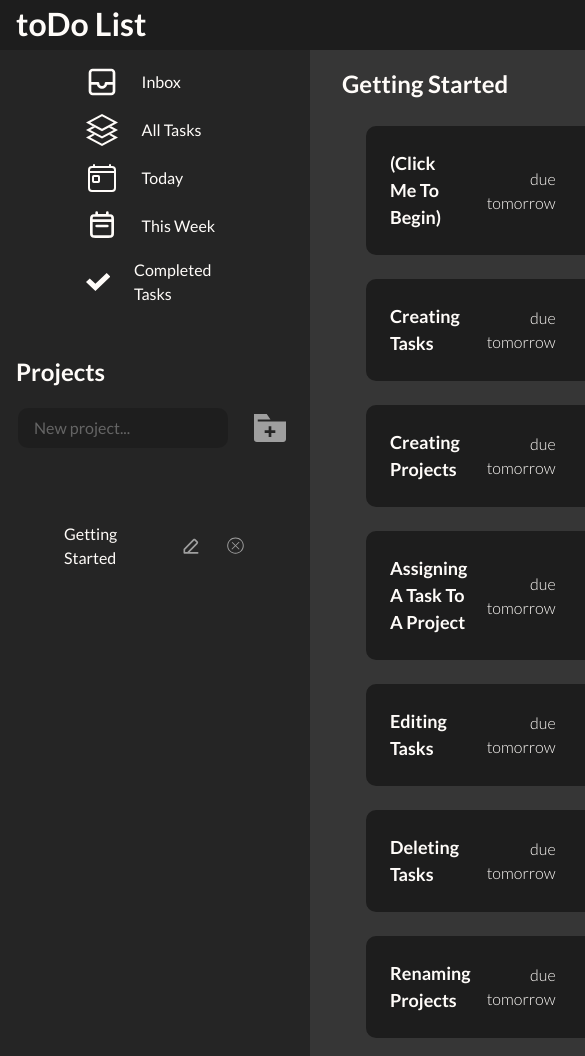
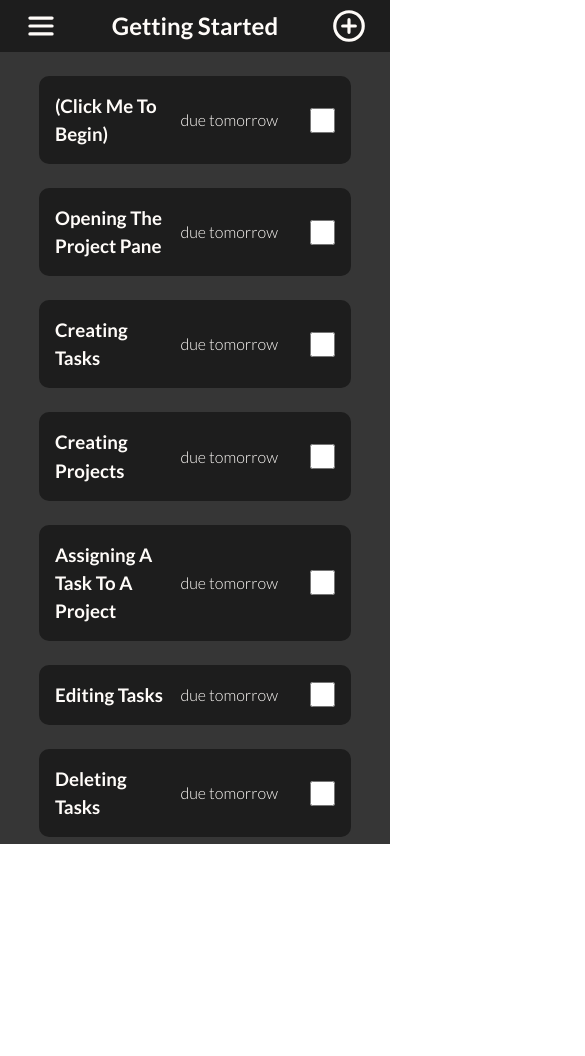
Before and after one commit to jlyon12/todo-app, a website built with webpack: page src/template.html in a window 390 px wide. Shown: the top 1056 px of the page, 585 px wide, since content can reach past the window. After the commit the page ends 844 px from the top, so only its background shows below. Built offline with nearby package versions, Linux system fonts and the light colour scheme.

Commit message:
style update
toggle sidebar, mobile responsive, grid settings

```diff
--- a/src/js/app/appController.js
+++ b/src/js/app/appController.js
@@ -230,6 +230,14 @@ const taskController = (() => {
 			'Getting Started'
 		);
 		createTask(
+			'Opening The Project Pane',
+			'Click on the hamburger icon in the left of the header to open the project pane. The project pane is used to filter tasks and modify projects.',
+			'Low',
+			format(add(new Date(), { hours: 24 }), 'yyyy-MM-dd'),
+			false,
+			'Getting Started'
+		);
+		createTask(
 			'Creating Tasks',
 			"Create a new task by clicking the (+) icon near the top right of the screen. Tasks will automatically be added to the 'Inbox' project. Use this project as a temporary place quickly add new tasks before assigning them to another project.",
 			'Low',
@@ -239,7 +247,7 @@ const taskController = (() => {
 		);
 		createTask(
 			'Creating Projects',
-			'Create a new project by using the form to the left and clicking the add project icon.',
+			'Create a new project by using project pane and entering a new project name in the text input.',
 			'Low',
 			format(add(new Date(), { hours: 24 }), 'yyyy-MM-dd'),
 			false,
--- a/src/js/app/cacheDom.js
+++ b/src/js/app/cacheDom.js
@@ -1,4 +1,8 @@
 const cacheDom = (() => {
+	const btnToggleSidebar = document.getElementById('btnToggleSidebar');
+	const projectSidebar = document.querySelector('.project-container');
+	const taskContainer = document.querySelector('.tasks-container');
+
 	// Task Elements
 	const taskCollectionTitle = document.getElementById('taskCollectionTitle');
 	const addTaskIcon = document.getElementById('addTaskIcon');
@@ -7,7 +11,7 @@ const cacheDom = (() => {
 	const btnsDeleteTasks = () => document.querySelectorAll('.btnDeleteTask');
 	const btnsMarkComplete = () => document.querySelectorAll('.btnMarkComplete');
 	const btnsEditTasks = () => document.querySelectorAll('.btnEditTask');
-
+	const getTaskWrappers = () => document.querySelectorAll('.task-wrapper');
 	// Task Filter Elements
 	const allTasksFilter = document.getElementById('allTaskFilter');
 	const inboxFilter = document.getElementById('inboxFilter');
@@ -42,6 +46,7 @@ const cacheDom = (() => {
 	const btnSubmitUpdatedTask = document.getElementById('btnSubmitUpdatedTask');
 	const btnReset = document.getElementById('#btnResetForm');
 	return {
+		taskContainer,
 		// Functions for updating nodeLists
 		btnsDeleteTasks,
 		btnsEditTasks,
@@ -49,6 +54,7 @@ const cacheDom = (() => {
 		linksProjects,
 		btnsDeleteProject,
 		btnsEditProject,
+		getTaskWrappers,
 		// Links for Project Filters
 		allTasksFilter,
 		inboxFilter,
@@ -56,6 +62,8 @@ const cacheDom = (() => {
 		weekFilter,
 		completedFilter,
 		// Project Form and Project Elements
+		btnToggleSidebar,
+		projectSidebar,
 		formProject,
 		listProjects,
 		listItemsProjects,
--- a/src/js/app/domManipulator.js
+++ b/src/js/app/domManipulator.js
@@ -18,6 +18,21 @@ const showTaskForm = () => {
 	const { formModule } = cacheDom;
 	formModule.classList.remove('hidden');
 };
+
+const toggleSidebar = () => {
+	const { projectSidebar, taskContainer } = cacheDom;
+	projectSidebar.classList.toggle('hidden');
+	const sidebarWidth = projectSidebar.clientWidth;
+
+	taskContainer.style.marginLeft = `${sidebarWidth}px`;
+};
+const hideSidebar = () => {
+	const { projectSidebar, taskContainer } = cacheDom;
+	projectSidebar.classList.add('hidden');
+
+	taskContainer.style.marginLeft = `0px`;
+};
+
 // Create DOM elements related to Projects
 const createProjectSelectOption = (project) => {
 	const { taskProjectSelect } = cacheDom;
@@ -341,6 +356,8 @@ const renderCompletedTasks = () => {
 	taskController.getCompletedTasks().forEach((task) => createTaskWrapper(task));
 };
 export {
+	toggleSidebar,
+	hideSidebar,
 	hideTaskForm,
 	showTaskForm,
 	updateTaskContainerTitle,
--- a/src/js/app/handlers.js
+++ b/src/js/app/handlers.js
@@ -2,6 +2,8 @@
 import { projectController, taskController } from './appController';
 import cacheDom from './cacheDom';
 import {
+	toggleSidebar,
+	hideSidebar,
 	hideTaskForm,
 	showTaskForm,
 	updateTaskContainerTitle,
@@ -30,6 +32,7 @@ import {
 } from './storage';
 
 const {
+	btnToggleSidebar,
 	// Functions for updating nodeLists
 	btnsDeleteTasks,
 	btnsEditTasks,
@@ -79,6 +82,7 @@ const addClickListenersToRenderedNodes = () => {
 	});
 };
 
+btnToggleSidebar.addEventListener('click', toggleSidebar);
 // Handle Filtering Tasks
 allTasksFilter.addEventListener('click', () => {
 	updateTaskContainerTitle('All Tasks');
@@ -242,6 +246,7 @@ window.addEventListener('load', () => {
 	if (checkForFirstTimeOpened() === true) {
 		projectController.initializeDefaultProjects();
 		taskController.initializeDefaultTasks();
+		toggleSidebar();
 		renderProjectList();
 		renderProjectTasks('Getting Started');
 		updateTaskContainerTitle('Getting Started');
@@ -254,11 +259,14 @@ window.addEventListener('load', () => {
 		loadAllProjects();
 		renderProjectList();
 		renderProjectSelectOptions();
+		hideSidebar();
 	}
 	if (localStorage.getItem('savedTasks') !== null) {
 		loadAllTasks();
 		renderInboxTasks();
 		updateTaskContainerTitle('Inbox');
+		hideSidebar();
 	}
+
 	addClickListenersToRenderedNodes();
 });
--- a/src/styles/main.scss
+++ b/src/styles/main.scss
@@ -65,11 +65,15 @@ $clr-dark: #1d1d1d;
 $clr-accent-100: #9f9f9f;
 $clr-accent-200: #363636;
 $clr-accent-300: #252525;
-
+html,
+body {
+	overflow-x: hidden;
+}
 body {
 	font-family: $ff-primary;
 	font-weight: $fw-regular;
 	color: $clr-light;
+	position: relative;
 }
 
 .fieldset {
@@ -84,22 +88,26 @@ body {
 	min-height: 100vh;
 	display: grid;
 	grid-template-areas: 'header' 'main';
-	grid-template-rows: min-content auto;
+	grid-template-rows: max-content auto;
 }
 
 .header {
+	position: sticky;
+	top: 0;
+	z-index: 3;
 	background-color: $clr-dark;
 	display: flex;
 	justify-content: space-between;
+	align-items: center;
 	padding: 0 1rem;
 	.button {
 		background-color: transparent;
 		border: transparent;
-		width: 3rem;
+		width: 50px;
 	}
 	svg {
 		color: $clr-light;
-		height: 3rem;
+		height: 50px;
 	}
 	svg:hover {
 		color: #6cbd6a;
@@ -111,21 +119,26 @@ body {
 		animation: transform 1s 2 ease-in-out;
 	}
 }
+
 .main-content {
 	position: relative;
 	display: grid;
 	grid-template-areas: 'projects tasks';
-	grid-template-columns: 1fr 3fr;
+	grid-template-columns: auto 1fr;
 	background-color: $clr-light;
 }
 
 .project-container {
 	grid-area: projects;
-	background-color: $clr-accent-300;
+	background-color: $clr-dark;
 	display: grid;
 	padding: 1rem;
 	grid-template-rows: repeat(3, min-content) 1fr;
 	gap: 1rem;
+
+	position: absolute;
+	height: 100%;
+	width: max-content;
 	button {
 		height: fit-content;
 	}
@@ -133,11 +146,10 @@ body {
 .task-filters ul {
 	display: grid;
 	gap: 1rem;
-	place-items: center;
 	margin-bottom: 2rem;
 	padding: 0;
 	.filter-wrapper {
-		width: 50%;
+		width: 100%;
 		display: flex;
 		align-items: center;
 		gap: 1.5rem;
@@ -163,13 +175,14 @@ body {
 }
 .project-form-wrapper {
 	display: flex;
-	justify-content: center;
+	justify-content: space-between;
 	align-items: center;
 	gap: 1rem;
 	input {
+		width: 100%;
 		border: transparent;
 		border-radius: 10px;
-		background-color: $clr-dark;
+		background-color: $clr-accent-300;
 		opacity: 0.8;
 		color: $clr-light;
 		padding: 0.5rem 1rem;
@@ -177,10 +190,10 @@ body {
 	button {
 		background-color: transparent;
 		border: transparent;
-		width: 3rem;
+		width: 32px;
 	}
 	svg {
-		height: 2rem;
+		height: 32px;
 		color: $clr-accent-100;
 	}
 	svg:hover {
@@ -191,11 +204,11 @@ body {
 .project-list {
 	list-style-type: none;
 	padding: 0;
-	margin-top: 2rem;
+	display: grid;
 	gap: 2rem;
+	align-content: start;
 	li {
-		margin-top: 1.5rem;
-		margin-inline: 3rem;
+		width: 100%;
 		display: flex;
 		justify-content: space-between;
 		align-items: center;
@@ -219,7 +232,7 @@ body {
 		padding: 0;
 	}
 	img {
-		height: 1.5rem;
+		height: 24px;
 		cursor: pointer;
 	}
 	.btnEditProject {
@@ -255,7 +268,7 @@ body {
 		font-size: 1.5rem;
 	}
 	svg {
-		height: 3rem;
+		height: 50px;
 		color: #ea466e;
 		cursor: pointer;
 	}
@@ -264,7 +277,7 @@ body {
 		color: #ec7190;
 	}
 	.btn-close {
-		width: 3rem;
+		width: 50px;
 
 		background-color: transparent;
 		border: transparent !important;
@@ -285,16 +298,21 @@ body {
 }
 .tasks-container {
 	grid-area: tasks;
+	display: grid;
+
 	background-color: $clr-accent-200;
-	padding: 1rem 2rem;
+	h2 {
+		margin: 2rem;
+	}
 }
 
 .task-wrapper {
+	width: 80%;
 	background-color: $clr-dark;
 	color: $clr-light;
 	display: grid;
-	padding: 1rem;
-	margin: 1.5rem;
+	padding: 0.5rem;
+	margin: 1.5rem auto;
 	border-radius: 10px;
 	word-wrap: break-word;
 	.task-header,
@@ -309,7 +327,6 @@ body {
 		grid-template-columns: auto auto min-content;
 		align-items: center;
 		h3 {
-			font-size: 18px;
 			cursor: pointer;
 			margin-right: 1rem;
 		}
@@ -317,6 +334,7 @@ body {
 			margin-left: auto;
 			margin-right: 2rem;
 			font-weight: $fw-light;
+
 			text-align: right;
 		}
 		.due-today-task {
@@ -333,8 +351,9 @@ body {
 	}
 	.task-footer {
 		display: grid;
-		grid-template-columns: repeat(4, auto) max-content max-content;
-		gap: 2rem;
+		grid-template-rows: 1fr 1fr;
+		grid-template-columns: repeat(2, auto) max-content;
+		gap: 1rem;
 		p:not(span) {
 			color: $clr-accent-100;
 		}
@@ -351,6 +370,7 @@ body {
 			margin-left: auto;
 		}
 	}
+
 	.button {
 		width: fit-content;
 		justify-self: end;
--- a/src/template.html
+++ b/src/template.html
@@ -13,7 +13,32 @@
 <body>
     <container class="page-wrapper">
         <header class="header">
-            <h1 class="title">toDo List</h1>
+
+            <button class="button" id="btnToggleSidebar">
+                <?xml version="1.0" encoding="UTF-8"?>
+                <!-- Uploaded to: SVG Repo, www.svgrepo.com, Generator: SVG Repo Mixer Tools -->
+                <svg width="800px" height="800px" viewBox="0 0 24 24" version="1.1" xmlns="http://www.w3.org/2000/svg"
+                    xmlns:xlink="http://www.w3.org/1999/xlink">
+                    <title>Menu</title>
+                    <g id="Page-1" stroke="none" stroke-width="1" fill="none" fill-rule="evenodd">
+                        <g id="Menu">
+                            <rect id="Rectangle" fill-rule="nonzero" x="0" y="0" width="24" height="24">
+                            </rect>
+                            <line x1="5" y1="7" x2="19" y2="7" id="Path" stroke="currentColor" stroke-width="2"
+                                stroke-linecap="round">
+                            </line>
+                            <line x1="5" y1="17" x2="19" y2="17" id="Path" stroke="currentColor" stroke-width="2"
+                                stroke-linecap="round">
+                            </line>
+                            <line x1="5" y1="12" x2="19" y2="12" id="Path" stroke="currentColor" stroke-width="2"
+                                stroke-linecap="round">
+                            </line>
+                        </g>
+                    </g>
+                </svg>
+            </button>
+            <h2 id="taskCollectionTitle"></h2>
+
             <button class="button" id="btnNewTask">
                 <?xml version="1.0" encoding="utf-8"?>
                 <!-- Uploaded to: SVG Repo, www.svgrepo.com, Generator: SVG Repo Mixer Tools -->
@@ -28,7 +53,7 @@
             </button>
         </header>
         <main class="main-content">
-            <div class="project-container">
+            <div class="project-container ">
                 <div class="task-filters">
                     <ul id="listTaskFilters">
                         <li class="filter-wrapper">
@@ -164,7 +189,6 @@
                 </ul>
             </div>
             <div class="tasks-container">
-                <h2 id="taskCollectionTitle"></h2>
 
                 <div class="task-collection" id="taskCollection">
                 </div>
```
Also changed, not shown: src/assets/images/hamburger-icon.svg (added).
